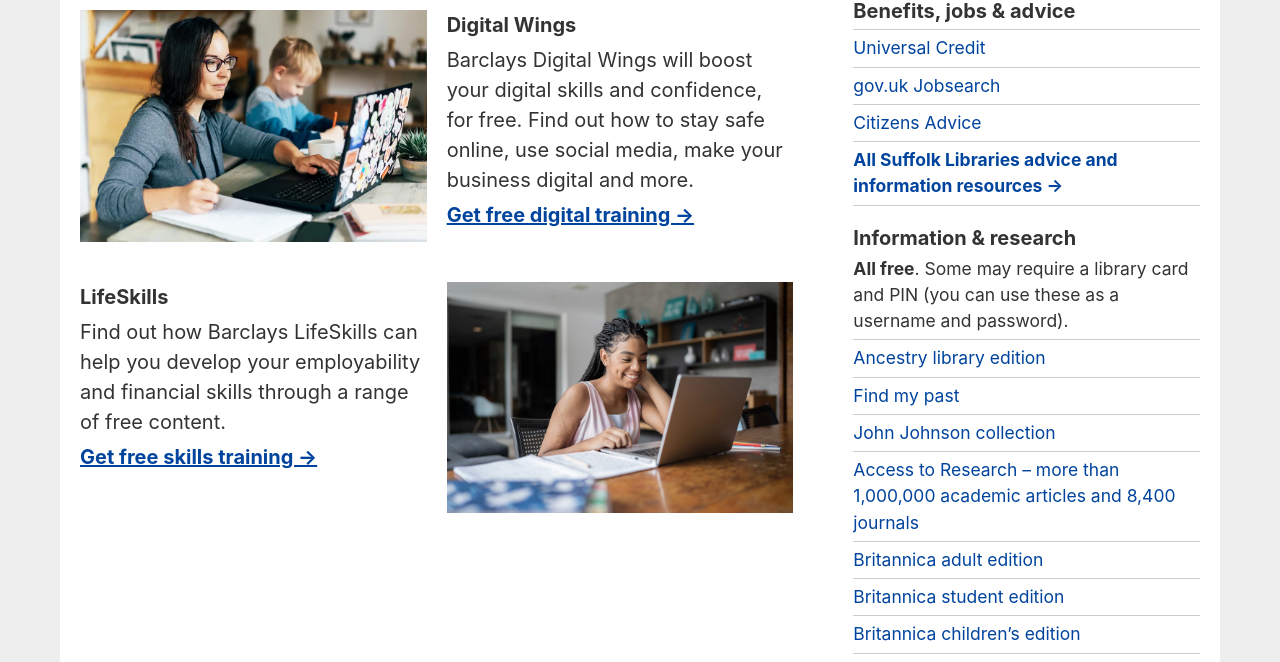
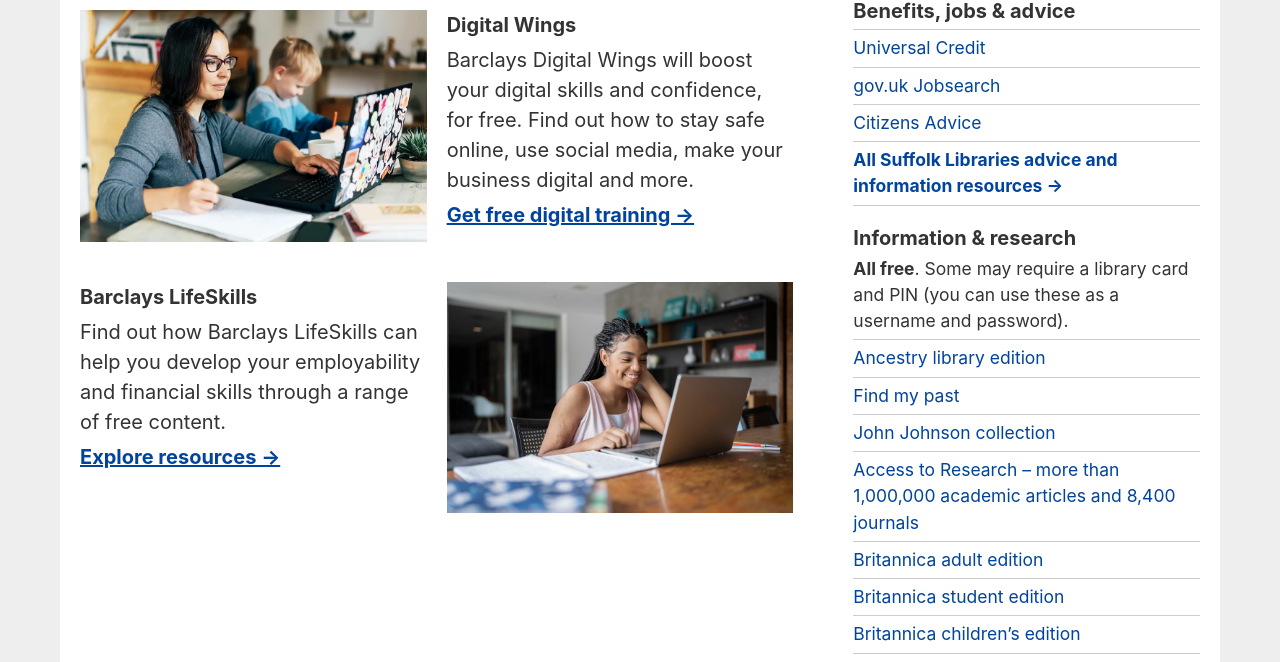
Before and after one commit to suffolklibraries/inlibrary, a plain HTML site: page index.html in a window 1280 px wide. Shown: the part 533-1195 px from the top of the page. Drawn offline with Linux system fonts and the light colour scheme; a script that the page names is missing; a web font is replaced by a local one.

Commit message:
Barclays copy changes

```diff
--- a/index.html
+++ b/index.html
@@ -147,11 +147,11 @@
 
 									<div class="pr2-l w-50-l">
 
-										<h3 aria-label="Life Skills" class="mt0 mb1 f5">LifeSkills</h3>
+										<h3 aria-label="Life Skills" class="mt0 mb1 f5">Barclays LifeSkills</h3>
 
 										<p class="mt0 mb1">Find out how Barclays LifeSkills can help you develop your employability and financial skills through a range of free content.</p>
 
-										<p class="ma0"><span class="dark-blue underline b">Get free skills training &rarr;</span></p>
+										<p class="ma0"><span class="dark-blue underline b">Explore resources &rarr;</span></p>
 
 									</div>
 
```
Also changed, not shown: 1 other file.
